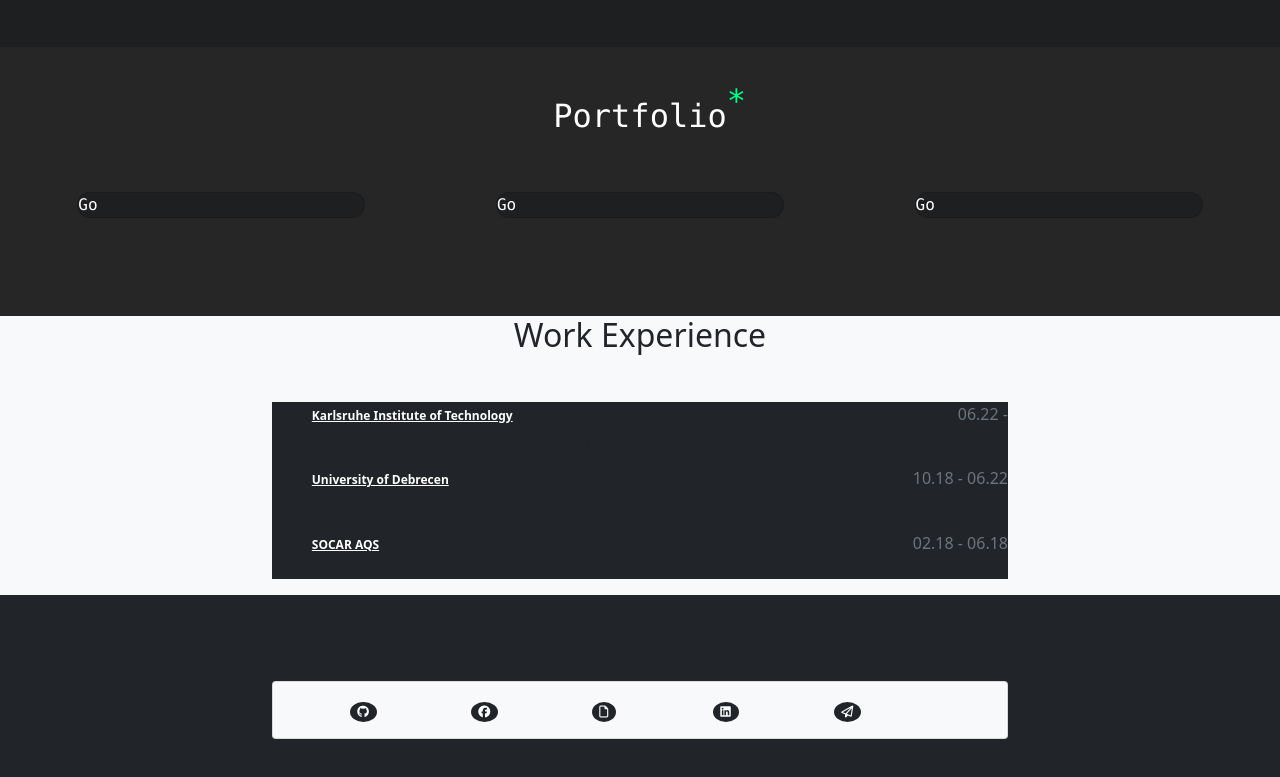
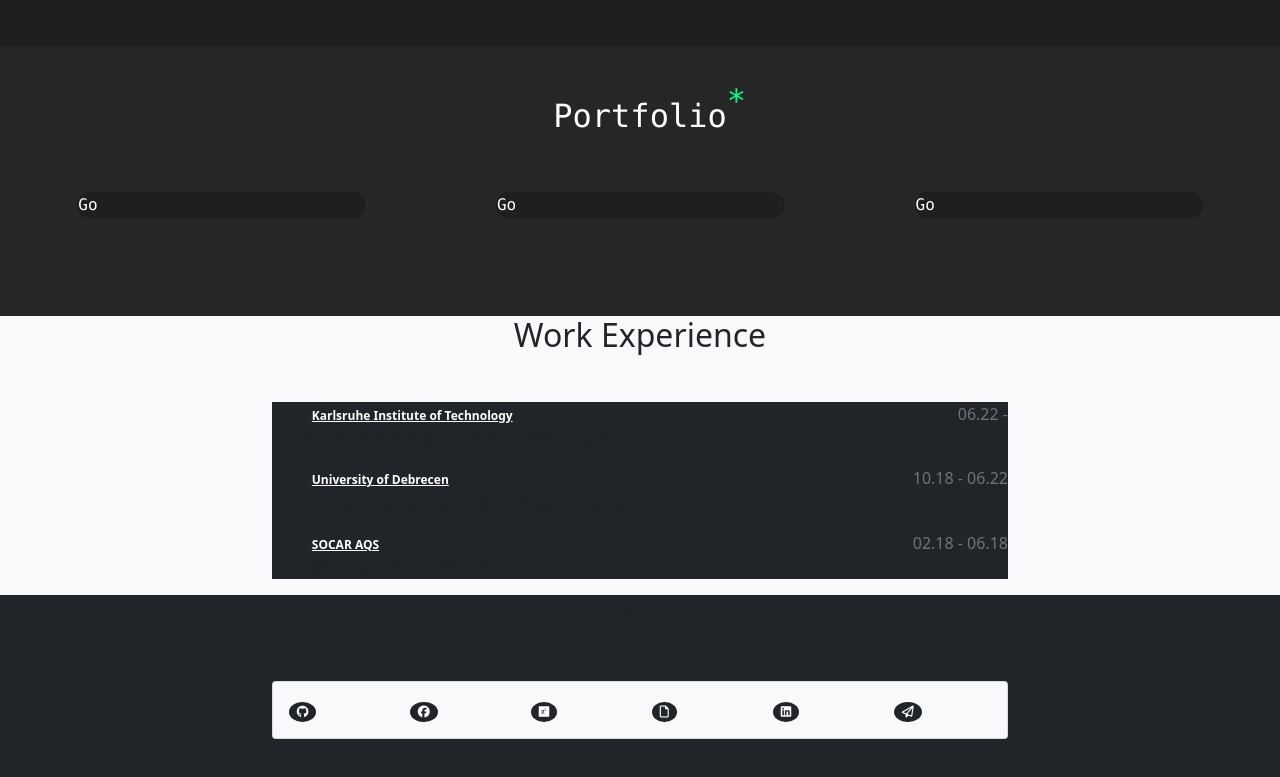
Before and after one commit to mahirhashimov/mahirhashimov.github.io, a plain HTML site: page index.html in a window 1280 px wide. Shown: the part 1263-2040 px from the top of the page. Drawn offline with nearby package versions, Linux system fonts and the light colour scheme.

Commit message:
Update index.html

```diff
--- a/index.html
+++ b/index.html
@@ -215,6 +215,10 @@
                         class="fab fa-facebook"></i></a>
                   </div>
                   <div class="col-4 col-sm-4 col-md-3 col-lg-2 col-xl-2">
+                    <a href="https://www.researchgate.net/profile/Mahir-Hashimov" class="badge bg-dark rounded-circle"><i
+                        class="fab fa-researchgate"></i></a>
+                  </div>
+                  <div class="col-4 col-sm-4 col-md-3 col-lg-2 col-xl-2">
                     <a href="assets/resume.pdf" class="badge bg-dark rounded-circle"><i
                         class="far fa-file"></i></a>
                   </div>
```
